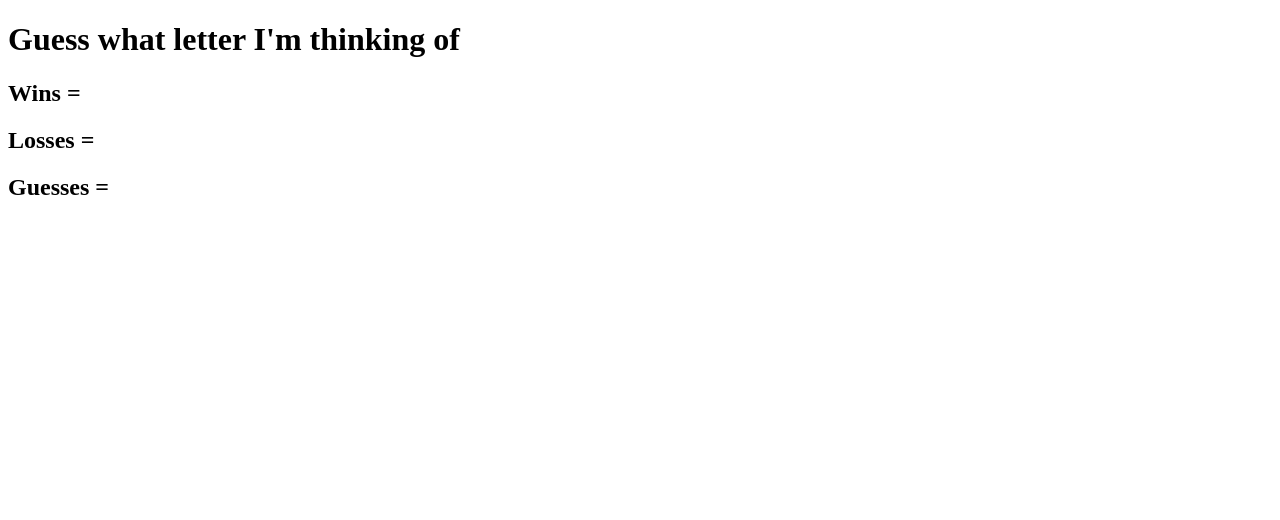
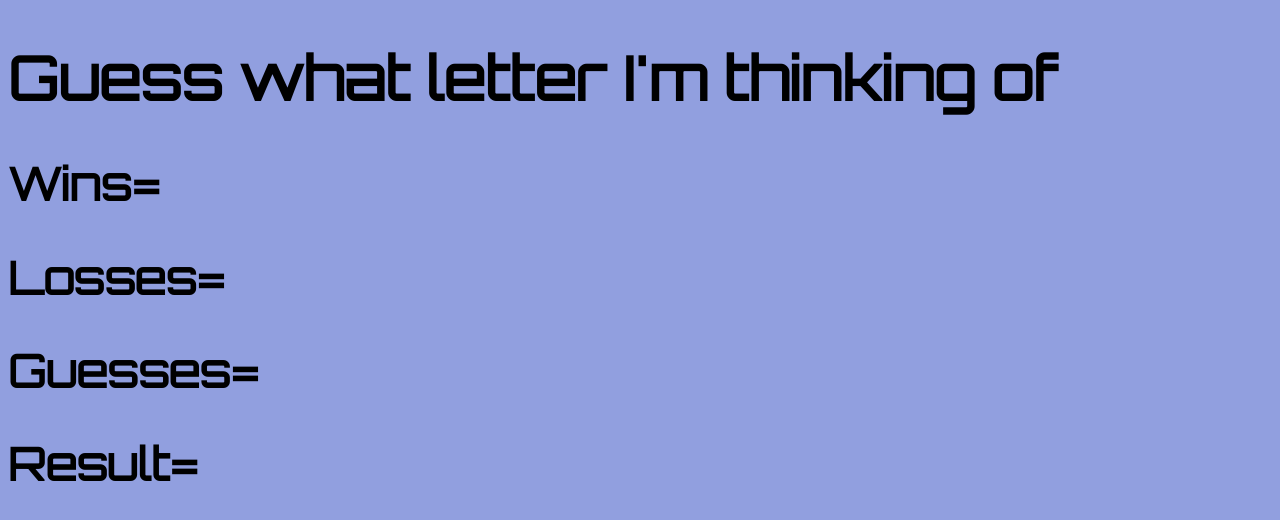
Before and after one commit to katsutanabe/Psychic-Game, a plain HTML site: page index.html/index.html in a window 1280 px wide. Drawn offline with Linux system fonts and the light colour scheme.

Commit message:
work in progress/almost like it should

```diff
--- /dev/null
+++ b/index.html/assets/style.css
@@ -0,0 +1,6 @@
+body{
+
+    font-family: 'Orbitron', sans-serif;
+    font-size: 30px;
+    background-color: rgb(145, 159, 223)
+}
--- a/index.html/index.html
+++ b/index.html/index.html
@@ -4,14 +4,19 @@
     <meta charset="UTF-8">
     <meta name="viewport" content="width=device-width, initial-scale=1.0">
     <meta http-equiv="X-UA-Compatible" content="ie=edge">
+    <link rel="stylesheet" type="text/css" href="assets/style.css">
+    <link href="https://fonts.googleapis.com/css?family=Gloria+Hallelujah|Orbitron&display=swap" rel="stylesheet">
     <title>Psychic Game</title>
 </head>
+
 <body onload="letteranswer()">
+
     <h1>Guess what letter I'm thinking of </h1>
 
-    <h2 id="Wins"> Wins = </h2>
-    <h2 id="Losses"> Losses = </h2>
-    <h2 id="Guesses"> Guesses = </h2>
+    <h2 id="Wins"> Wins= </h2>
+    <h2 id="Losses"> Losses= </h2>
+    <h2 id="Guesses"> Guesses= </h2>
+    <h2 id="Result"> Result= </h2>
 
      <script type= "text/javascript" src="../assets/javascript/game.js"></script>
 </body>
```
